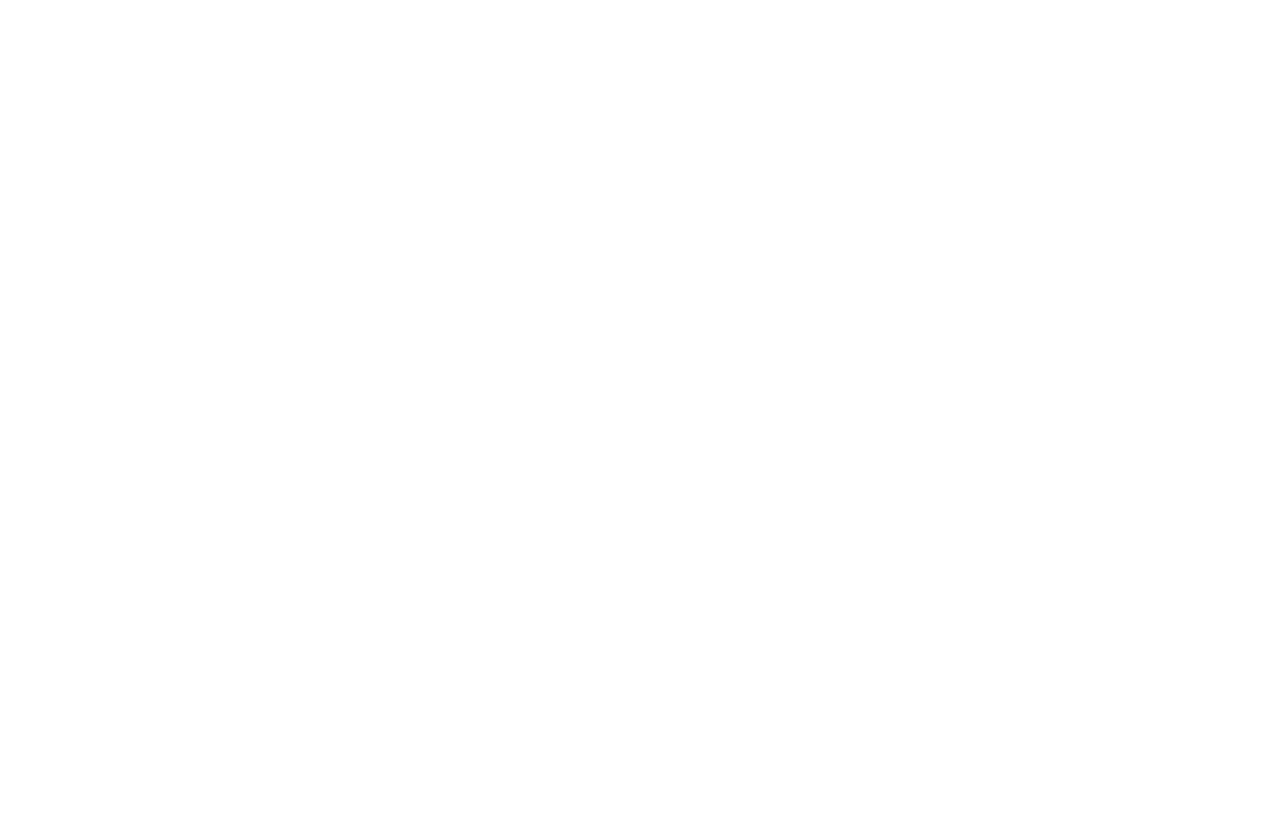
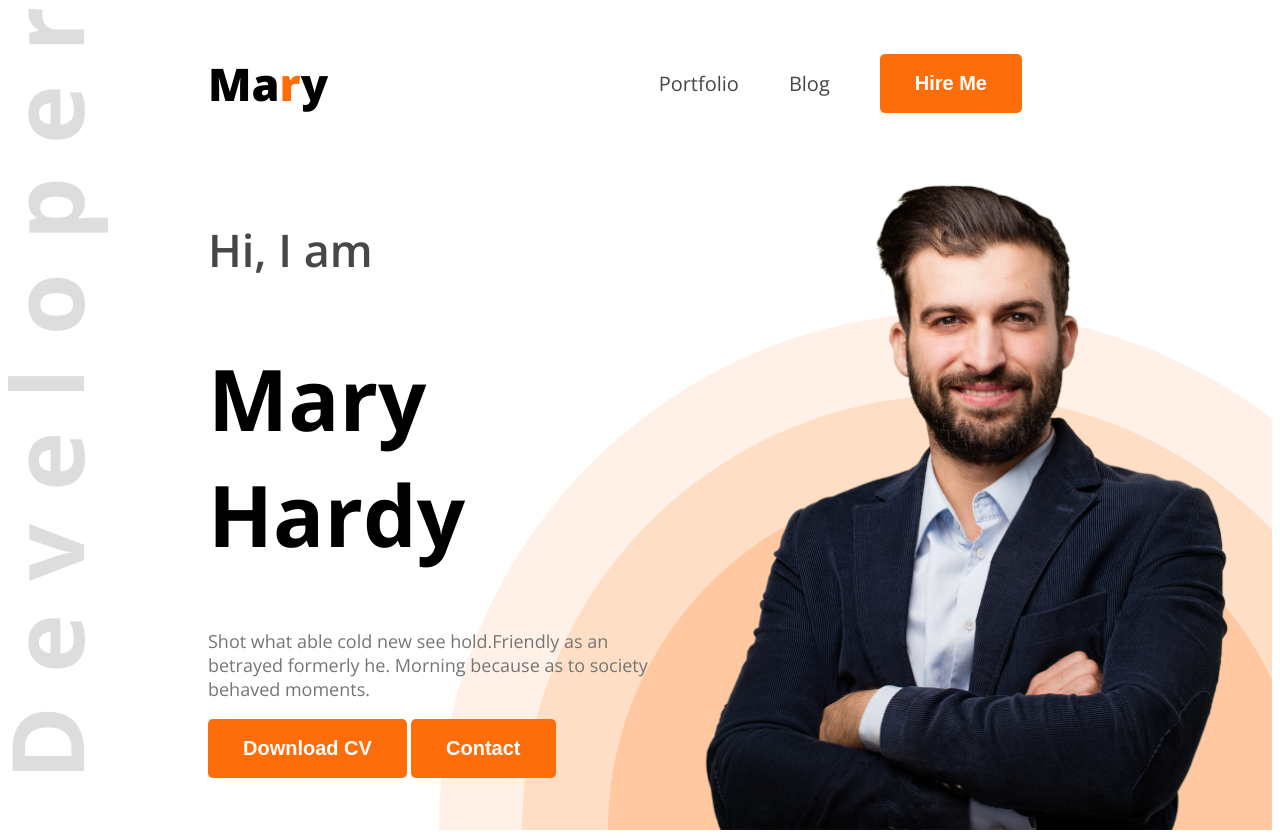
Before and after one commit to NajneenAkhter59/web-dev-portfolio, a plain HTML site: page index.html in a window 1280 px wide. Before the commit the page ends 800 px from the top, so only its background shows below. Drawn offline with nearby package versions, Linux system fonts and the light colour scheme.

Commit message:
added first page of dev-portfolio

```diff
--- a/index.html
+++ b/index.html
@@ -1,13 +1,40 @@
 <!DOCTYPE html>
 <html lang="en">
+
 <head>
     <meta charset="UTF-8">
     <meta name="viewport" content="width=device-width, initial-scale=1.0">
     <title>Web Developer Portfolio</title>
+    <link rel="preconnect" href="https://fonts.googleapis.com">
+    <link rel="preconnect" href="https://fonts.gstatic.com" crossorigin>
+    <link href="https://fonts.googleapis.com/css2?family=Open+Sans:ital,wght@0,300..800;1,300..800&display=swap"
+        rel="stylesheet">
+    <link rel="stylesheet" href="styles/portfolio.css">
 </head>
-<body>
-    <header></header>
+
+<body class="open-sans-normal">
+    <header class="header">
+        <nav>
+            <h3 class="nav-title">Ma<span class="text-primary">r</span>y</h3>
+            <ul>
+                <li><a class="dark-2" href="">Portfolio</a></li>
+                <li><a class="dark-2" href="">Blog</a></li>
+                <li><a href=""><button class="btn-primary">Hire Me</button></a></li>
+            </ul>
+        </nav>
+        <div class="banner">
+            <div class="banner-content">
+                <h4 class="banner-greatings dark-2">Hi, I am</h4>
+                <h1 class="banner-title">Mary Hardy</h1>
+                <p class="banner-description">Shot what able cold new see hold.Friendly as an betrayed formerly he. Morning because as to society behaved moments.</p>
+                <button class="btn-primary">Download CV</button>
+                <button class="btn-primary">Contact</button>
+            </div>
+            <img class="banner-profile" src="images/hardy.png" alt="">
+        </div>
+    </header>
     <main></main>
     <footer></footer>
 </body>
+
 </html>
--- /dev/null
+++ b/styles/portfolio.css
@@ -0,0 +1,81 @@
+
+.open-sans-normal{
+  font-family: "Open Sans", sans-serif;
+  font-optical-sizing: auto;
+  font-style: normal;
+  font-variation-settings:
+    "wdth" 100;
+}
+/* shared style */
+.text-primary{
+    color: #FD6E0A;
+}
+
+/* Nav styles*/
+nav{
+    display: flex;
+    align-items: center;
+    justify-content: space-between;
+    margin: 0  200px ;
+}
+.dark-2{
+   color: #474747 ;
+
+}
+.btn-primary{
+    background-color: #FD6E0A;
+    font-weight: bold;
+    font-size: 20px;
+    color: white;
+    padding: 18px 35px;
+    border-radius: 5px;
+    border: none;
+}
+/* header */
+.header{
+    background-image: url('../images/developer.png'), url('../images/header_bg.png');
+    background-repeat: no-repeat;
+    background-position: top left, bottom right;
+
+}
+.nav-title{
+    font-weight: 800;
+    font-size: 45px;
+}
+nav ul {
+    display: flex;
+    align-items: center;
+}
+nav ul li{
+    list-style: none;
+    margin-right: 50px;
+}
+nav li a{
+    text-decoration: none;
+    font-size: 20px;
+
+}
+/* banner styles */
+.banner{
+    display: flex;
+    justify-content: space-between;
+    margin: 0 35px 0 200px;
+}
+.banner-content{
+    max-width: 580px;
+}
+.banner-greatings{
+    font-size: 45px;
+    font-weight: 600;
+}
+.banner-title{
+    font-weight: bold;
+    font-size: 85px;
+}
+.banner-description{
+    font-size: 18px;
+    color: #757575;
+}
+.banner-profile{
+    width: 580px;
+}
```
